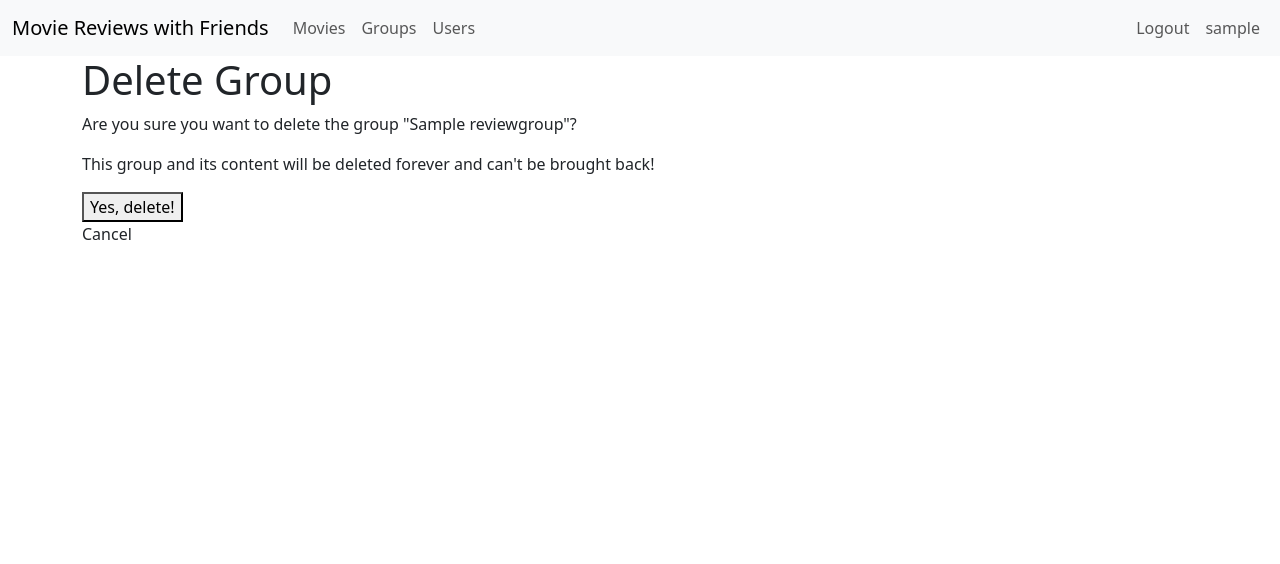
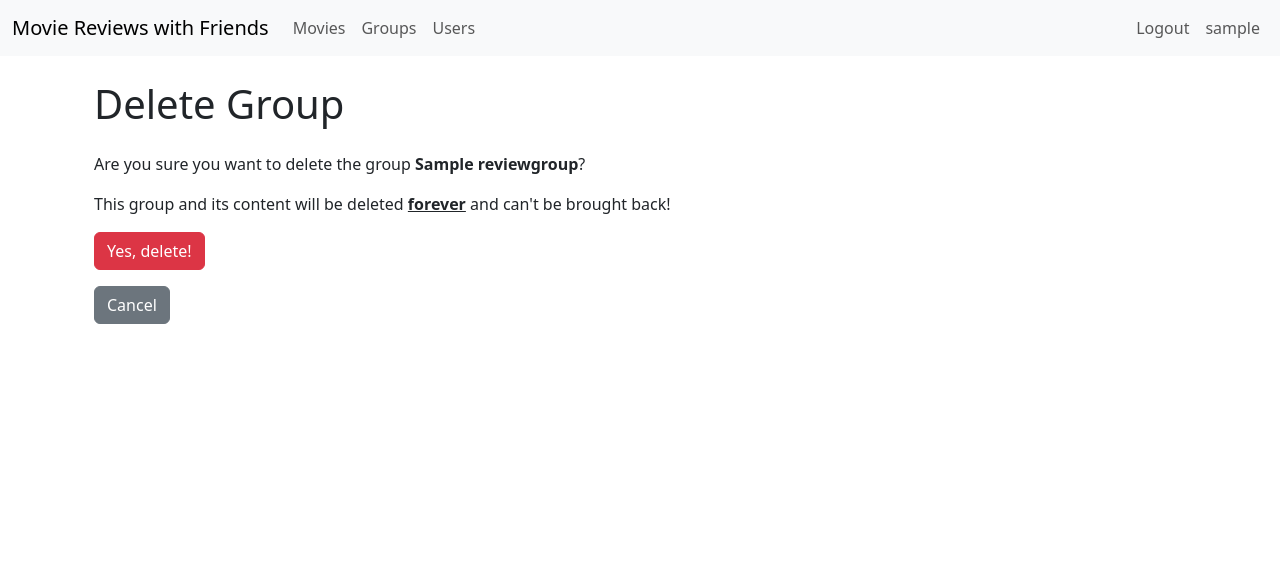
Before and after one commit to NixTS/movie-reviews-with-friends, a Django app: page /groups/1/delete/ in a window 1280 px wide. Shown: the top 564 px of the page. Run offline with Django 4.2, Linux system fonts and the light colour scheme; a user stored in the database is signed in; tables that the repository leaves empty hold one stand-in row (values such as "Sample post"); parts of the project's set-up code (start-up, migrations or seed data) failed here and were passed over.

Commit message:
Style delete groups page

```diff
--- a/review_groups/templates/review_groups/delete_group.html
+++ b/review_groups/templates/review_groups/delete_group.html
@@ -4,13 +4,17 @@
 
 {% block content %}
 
-<h1>Delete Group</h1>
-<p>Are you sure you want to delete the group "{{ group.group_name }}"?</p>
-<p>This group and its content will be deleted forever and can't be brought back!</p>
-<form method="post" action="{% url 'delete_group' group.group_id %}">
-    {% csrf_token %}
-    <button type="submit">Yes, delete!</button>
-</form>
-<a href="{% url 'group_details' group.group_id %}">Cancel</a>
+<div class="container mt-4">
+    <h2 class="text-left display-6 mb-4">Delete Group</h2>
+    <p>Are you sure you want to delete the group <strong>{{ group.group_name }}</strong>?</p>
+    <p>This group and its content will be deleted <strong><u>forever</u></strong> and can't be brought back!</p>
+
+    <form method="post" action="{% url 'delete_group' group.group_id %}">
+        {% csrf_token %}
+        <button type="submit" class="btn btn-danger">Yes, delete!</button>
+    </form>
+
+    <a href="{% url 'group_details' group.group_id %}" class="btn btn-secondary mt-3">Cancel</a>
+</div>
 
 {% endblock %}
```
